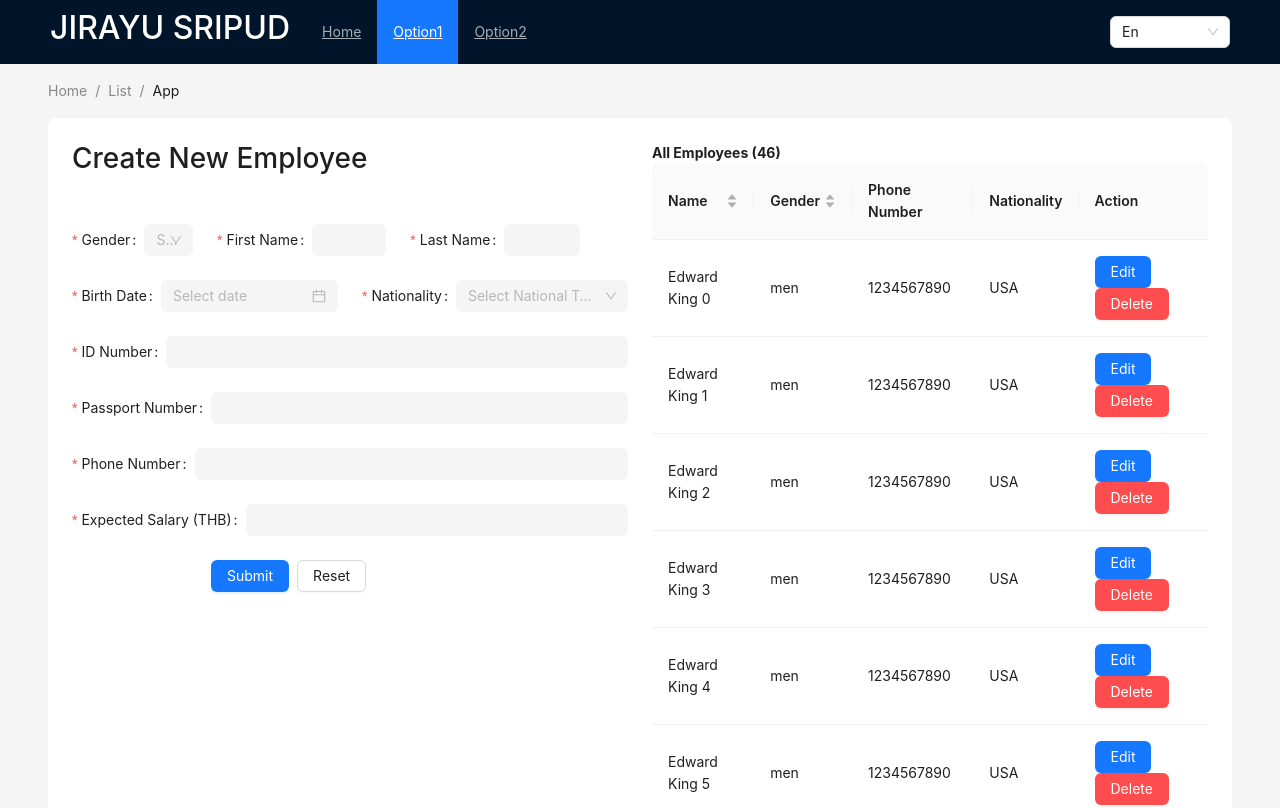
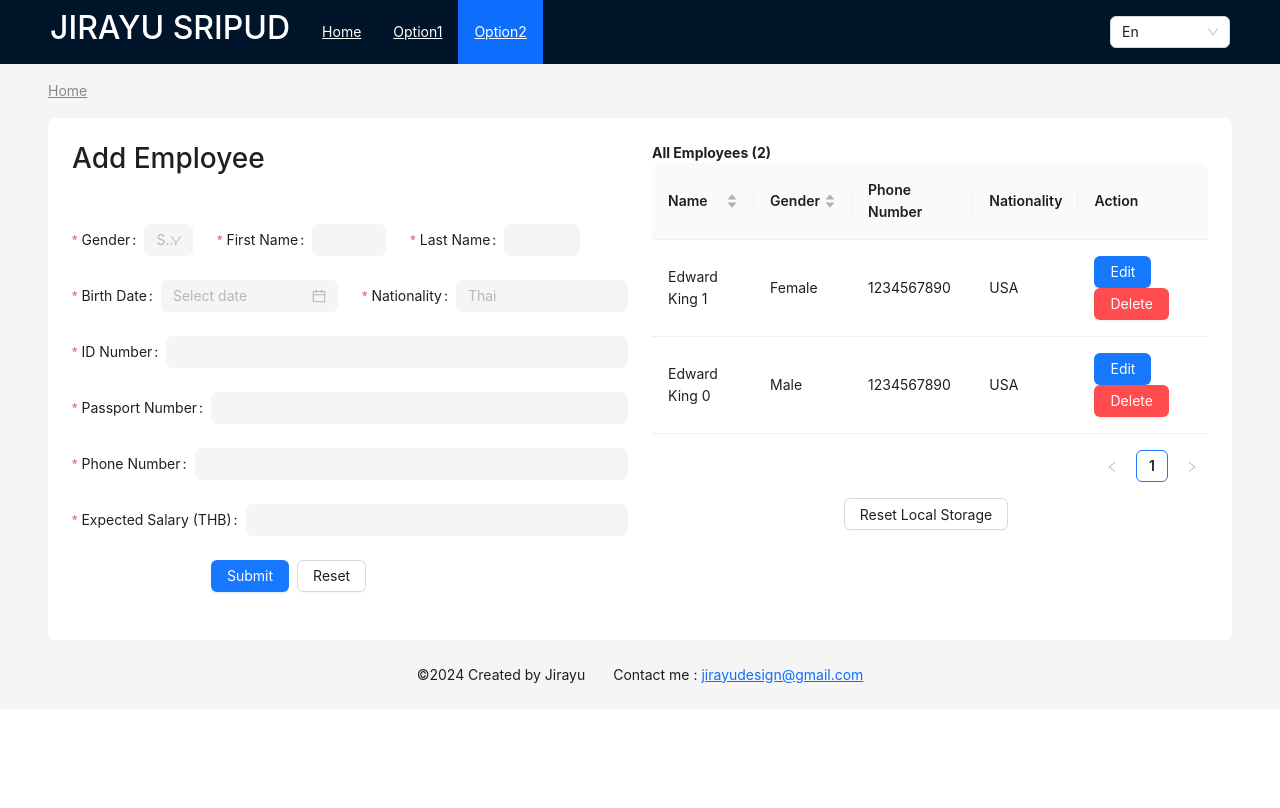
Before and after one commit to JirayuS7/testFrotend2, a Next.js app: page /en/form in a window 1280 px wide. Shown: the top 808 px of the page. Built offline with nearby package versions, Linux system fonts and the light colour scheme.

Commit message:
mange  theme

```diff
--- a/messages/en.json
+++ b/messages/en.json
@@ -1,5 +1,13 @@
 {
     "Index": {
-      "title": "Hello world!"
+      "title": "Welcome to   Management System App" ,
+      "titleApp1"  : "Option Sharp Motion" ,
+      "titleApp2"  : "Option   Create Form"
+    } ,
+    "Form": {
+      "title": "Create New Employee"
+    } ,
+    "Sharp" : {
+      "title": "Sharp Motion"
     }
   }
--- a/messages/th.json
+++ b/messages/th.json
@@ -1,5 +1,14 @@
 {
     "Index": {
-      "title": "Hello ประเทศไทย!"
-    }
+      "title": "ยินดีต้อนรับสู่ ระบบจัดการข้อมูลสมาชิก",
+      "titleApp1"  : "จัดรูปทรง ด้วย Css" ,
+      "titleApp2"  : "สร้างข้อมูลด้วยแบบฟอร์ม"
+    }  ,
+      "Form": {
+        "title": "สร้างข้อมูลใหม่"
+      } ,
+      "Sharp" : {
+        "title": "รูปทรงแบบ Sharp"
+      }
+
   }
--- a/src/app/components/form.tsx
+++ b/src/app/[locale]/components/form.tsx
@@ -1,5 +1,8 @@
+"use client";
+
 import React from "react";
 import {
+  Alert,
   Button,
   Cascader,
   DatePicker,
@@ -10,8 +13,54 @@ import {
   Select,
   TreeSelect,
 } from "antd";
+import { DataType } from "../form/page";
+import { useTranslations } from "next-intl";
 
-export default function FormAntd() {
+export default function FormAntd({
+  data,
+  setData,
+}: {
+  data: DataType[];
+  setData: (data: DataType[]) => void;
+}) {
+    // const t = useTranslations('Form');
+  const [form] = Form.useForm();
+
+  const onFinish = (values: any) => {
+    const ConvertValue = {
+      key: values.idNumber,
+      name: values.firstName + ` ` + values.lastName,
+      gender: values.gender,
+      phone: values.phone,
+      nationality: values.nationality,
+      action: values.idNumber,
+    };
+    var getKey =   Math.random().toString(16).slice(2)
+    try {
+      setData([...data, { key: getKey, ...ConvertValue }] );
+      form.resetFields();
+
+
+      //  set Local Storage
+      try {
+        localStorage.setItem("employee", JSON.stringify([...data, { key: getKey, ...ConvertValue }] ));
+      } catch (error) {
+        console.log(error);
+       }
+
+
+      alert("Employee Added Successfully");
+
+    } catch (error) {
+      console.log(error);
+      alert("Error");
+    }
+
+
+
+
+  };
+
   const formItemLayout = {
     // labelCol: {
     //   xs: { span: 24 },
@@ -23,8 +72,17 @@ export default function FormAntd() {
     // },
   };
   return (
-    <Form {...formItemLayout} variant="filled" style={{ maxWidth: 700 }}>
-      <h3 className="mb-5">Create New Employee</h3>
+    <Form
+      {...formItemLayout}
+      variant="filled"
+      style={{ maxWidth: 700 }}
+      form={form}
+      onFinish={onFinish}
+    >
+      <h3 className="mb-5">
+        {/* {t('title')} */}
+        Add Employee
+      </h3>
 
       <div className="row">
         <div className="col-md-3">
@@ -86,10 +144,7 @@ export default function FormAntd() {
             name="nationality"
             rules={[{ required: true, message: "Please input!" }]}
           >
-            <Select
-              style={{ width: "100%" }}
-              placeholder="Select National Type"
-            />
+            <Input style={{ width: "100%" }} placeholder="Thai" />
           </Form.Item>
         </div>
       </div>
@@ -134,7 +189,7 @@ export default function FormAntd() {
         <div className="col-md-12">
           <Form.Item
             label="Phone Number"
-            name="phoneNumber"
+            name="phone"
             rules={[{ required: true, message: "Please input!" }]}
           >
             <InputNumber style={{ width: "100%" }} />
@@ -154,67 +209,18 @@ export default function FormAntd() {
         </div>
       </div>
 
-      {/* <Form.Item
-        label="TextArea"
-        name="TextArea"
-        rules={[{ required: true, message: "Please input!" }]}
-    >
-        <Input.TextArea />
-    </Form.Item>
-
-    <Form.Item
-        label="Mentions"
-        name="Mentions"
-        rules={[{ required: true, message: "Please input!" }]}
-    >
-        <Mentions />
-    </Form.Item>
-
-    <Form.Item
-        label="Select"
-        name="Select"
-        rules={[{ required: true, message: "Please input!" }]}
-    >
-        <Select />
-    </Form.Item>
-
-    <Form.Item
-        label="Cascader"
-        name="Cascader"
-        rules={[{ required: true, message: "Please input!" }]}
-    >
-        <Cascader />
-    </Form.Item>
-
-    <Form.Item
-        label="TreeSelect"
-        name="TreeSelect"
-        rules={[{ required: true, message: "Please input!" }]}
-    >
-        <TreeSelect />
-    </Form.Item> */}
-      {/*
-<Form.Item
-label="DatePicker"
-name="DatePicker"
-rules={[{ required: true, message: "Please input!" }]}
->
-<DatePicker />
-</Form.Item> */}
-
-      {/* <Form.Item
-        label="RangePicker"
-        name="RangePicker"
-        rules={[{ required: true, message: "Please input!" }]}
-    >
-        <RangePicker />
-    </Form.Item> */}
-
       <Form.Item wrapperCol={{ offset: 6, span: 16 }}>
         <Button type="primary" htmlType="submit" className="me-2">
           Submit
         </Button>
-        <Button>Reset</Button>
+        <Button
+ className="me-2"
+          onClick={() => {
+            form.resetFields();
+          }}
+
+        >Reset</Button>
+
       </Form.Item>
     </Form>
   );
--- a/src/app/[locale]/form/page.tsx
+++ b/src/app/[locale]/form/page.tsx
@@ -1,54 +1,87 @@
 "use client";
-import FormAntd from "@/app/components/form";
+import FormAntd from "@/app/[locale]/components/form";
 import LayoutInner from "../layoutInner";
 import TableAntD from "./table";
+import { useEffect, useState } from "react";
+import { message } from "antd";
 export interface DataType {
-    key: React.Key;
+  key: string | number;
   name: string;
   gender: string;
-    phone: string
-    nationality: string
-    action: any
-
+  phone: string;
+  nationality: string;
+  action: any;
 }
 export default function FormPage() {
+  const [data, setData] = useState<DataType[]>([]);
 
-    const data: DataType[] = [];
-
-    for (let i = 0; i < 46; i++) {
-        data.push({
+  useEffect(() => {
+    const dataSample = [];
+    for (let i = 0; i < 2; i++) {
+      dataSample.push({
         key: i,
         name: `Edward King ${i}`,
-            gender: `men`,
+        gender: i % 2 === 0 ? `Male` : `Female`,
         phone: `1234567890`,
         nationality: `USA`,
         action: i,
-
       });
     }
+    setData(dataSample.reverse());
+  }, []);
 
-    //  remove item from table
+  const localeData = () =>  {
+    try {
+      return localStorage.getItem("employee");
+    } catch (error) {
+      console.log(error);
+      return null;
+    }
+
+  }
+
+  const localeDataTable = localeData();
+  useEffect(() => {
+    try {
+      if (localeDataTable) {
+        setData(JSON.parse(localeDataTable));
+      }
+    } catch (error) {
+      console.log(error);
+    }
+  }, [localeDataTable]);
+
+
+
+
+
   function removeItem(key: React.Key) {
-        console.log("🚀 ~ removeItem ~ key:", key)
+    const newData = data.filter((item) => item.key !== key) ;
 
-        const newData = data.filter((item) => item.key !== key);
-        console.log("🚀 ~ removeItem ~ newData:", newData)
-        console.log(newData)
+    try {
+      localStorage.setItem("employee", JSON.stringify(newData));
+      setData(newData);
+    } catch (error) {
+
+        alert("Error Removing Employee");
+     }
 
 
   }
 
-
   return (
     <LayoutInner>
       <div className="row">
-                <div className="col-md-6" > <FormAntd /></div>
+        <div className="col-md-6">
+          {" "}
+          <FormAntd data={data} setData={setData} />
+        </div>
 
-                <div className="col-md-6" >
-
+        <div className="col-md-6">
           <strong>All Employees ({data.length})</strong>
 
-                     <TableAntD data={data}  removeItem={removeItem}/></div>
+          <TableAntD data={data} removeItem={removeItem} />
+        </div>
       </div>
     </LayoutInner>
   );
--- a/src/app/[locale]/form/table.tsx
+++ b/src/app/[locale]/form/table.tsx
@@ -1,16 +1,28 @@
 "use client";
-import React, { useState } from "react";
-import { Button, Table } from "antd";
+import React, { useMemo, useState } from "react";
+import { Button, Table, message } from "antd";
 import type { TableColumnsType } from "antd";
 import { DataType } from "./page";
+import { useRouter } from 'next/navigation'
+import { t } from "i18next";
+
+
+export default function TableAntD({ data, removeItem }: {
+    data: DataType[],
+    removeItem: (key: React.Key) => void
+
+}) {
+    const [messageApi, contextHolder] = message.useMessage();
+    const success = () => {
+        messageApi.open({
+            type: 'success',
+            content: `  Removed   success fully `,
+        });
+    };
 
 
 
-
-export default function TableAntD({data , removeItem}: {data: DataType[] ,
-    removeItem: (key: React.Key) => void
-
-}) {
+    const router = useRouter()
 
     const columns: TableColumnsType<DataType> = [
         {
@@ -18,12 +30,13 @@ const columns: TableColumnsType<DataType> = [
             dataIndex: "name",
             key: "name",
             sorter: (a, b) => a.name.length - b.name.length,
+            render: (text, record) => <a>{text}</a>
         },
         {
             title: "Gender",
             dataIndex: "gender",
             key: "gender",
-            sorter : (a, b) =>   a.gender.length - b.gender.length,
+            sorter: (a, b) => a.gender.length - b.gender.length,
         },
         {
             title: "Phone Number",
@@ -41,19 +54,38 @@ const columns: TableColumnsType<DataType> = [
             render: (text, record) => (
                 <>
                     <Button className="me-2" type="primary" onClick={() => console.log(record)}>Edit</Button>
-            <Button type="primary" danger onClick={() =>   removeItem(record.key)    }>Delete</Button>
+                    <Button type="primary" danger onClick={() => (removeItem(record.key)
+                        , alert(`Removed  ID : ${record.key} Successfully`)
+                    )}>Delete</Button>
                 </>
             )
         }
     ];
+
+
+    const [dataTable, setDataTable] = useState(data)
+
+    useMemo(() => {
+        setDataTable(data)
+    }, [data])
+
+
     return (
         <div>
             <div>
 
                 <Table
                     columns={columns}
-                    dataSource={data}
+                    dataSource={dataTable}
                 />
+                <div className="text-center">
+                    <Button className="me-2"
+                        onClick={() => {
+                            try { localStorage.removeItem("employee") } catch (error) { console.log(error) }
+                            // router.push('/form')
+
+                        }}
+                    >Reset Local Storage</Button></div>
             </div>
         </div>
     );
--- a/src/app/[locale]/layoutInner.tsx
+++ b/src/app/[locale]/layoutInner.tsx
@@ -3,8 +3,8 @@ import { Breadcrumb, Layout, Menu, Select, theme } from "antd";
 import { useLocale } from "next-intl";
 import Link from "next/link";
 import { useRouter } from "next/navigation";
-import {  useTransition } from "react";
-
+import { useTransition } from "react";
+import { usePathname } from 'next/navigation'
 const { Header, Content, Footer } = Layout;
 
 
@@ -19,21 +19,31 @@ export default function LayoutInner({
     } = theme.useToken();
 
     const router = useRouter();
-    const localActive =  useLocale();
+    const pathname = usePathname()
+    const pathnameArr = pathname.split("/")[2]
+
+    const localActive = useLocale();
     const [isPending, startTransition] = useTransition();
+
+    const MenuItem = ({ link, text }: { link: string, text: string }) => {
+        return <Link href={link} className={`text-white px-3
+        ${pathnameArr === link.split("/")[2] ? "bg-primary" : ""}
+        `}
+        >{text}</Link>
+    }
 
     const items = [
         {
             key: "1",
-            label: <Link href={`/${localActive}`}>Home</Link>,
+            label: <MenuItem link={`/${localActive}`} text={"Home"} />,
         },
         {
             key: "2",
-            label: <Link href={`/${localActive}/sharp`} >Option1</Link>,
+            label: <MenuItem link={`/${localActive}/sharp`} text={"Option1"} />,
         },
         {
             key: "3",
-            label: <Link href={`/${localActive}/form`}>Option2</Link>,
+            label:  <MenuItem link={`/${localActive}/form`} text={"Option2"} />,
         },
     ];
 
@@ -41,7 +51,7 @@ export default function LayoutInner({
 
 
         startTransition(() => {
-            router.replace(`/${e}`);
+            router.replace(`/${e}/${pathnameArr || ""}`);
         });
     }
 
@@ -49,14 +59,21 @@ export default function LayoutInner({
         <Layout>
             <Header style={{ display: "flex", alignItems: "center" }}>
                 <h1 className="text-white h2 me-3">JIRAYU SRIPUD</h1>
-                <Menu
+                {/* <Menu
                     theme="dark"
                     mode="horizontal"
                     defaultSelectedKeys={["2"]}
                     items={items}
                     style={{ flex: 1, minWidth: 0 }}
-                />
-                <div>
+                /> */}
+
+                {items.map((item) => { return item.label }
+
+                )}
+
+
+
+                <div className="ms-auto">
                     <Select
                         defaultValue="En"
                         disabled={isPending}
@@ -73,9 +90,9 @@ export default function LayoutInner({
             </Header>
             <Content style={{ padding: "0 48px" }}>
                 <Breadcrumb style={{ margin: "16px 0" }}>
-                    <Breadcrumb.Item>Home</Breadcrumb.Item>
-                    <Breadcrumb.Item>List</Breadcrumb.Item>
-                    <Breadcrumb.Item>App</Breadcrumb.Item>
+                    <Breadcrumb.Item>
+                        <Link href={`/${localActive}`}>
+                            Home</Link></Breadcrumb.Item>
                 </Breadcrumb>
                 <div
                     style={{
```
Also changed, not shown: src/app/[locale]/page.tsx (+35 -4 lines), src/app/[locale]/sharp/page.tsx (+15 -3 lines), src/app/globals.scss (+20 -0 lines). Lines whose indentation alone changed are shown as unchanged.
